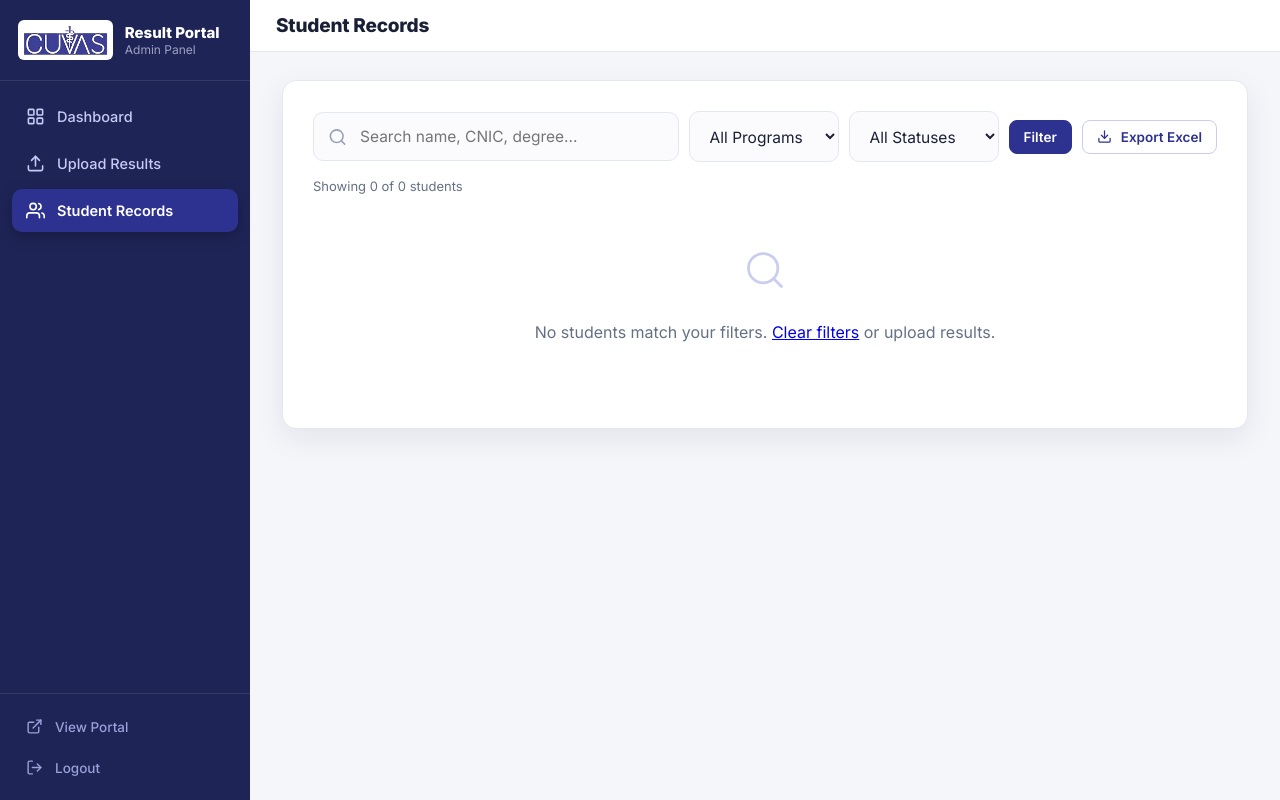
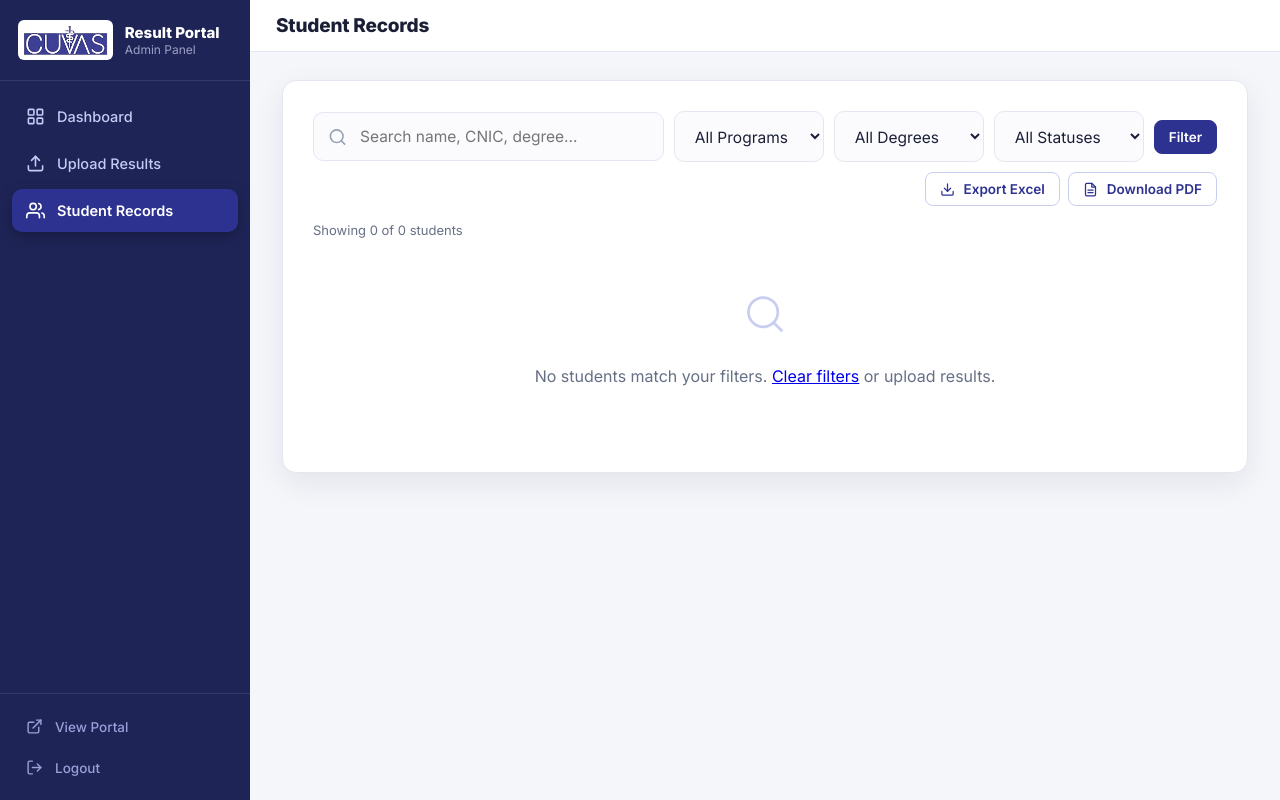
Before and after one commit to uzairareeb/cuvas-result-portal, a Flask app: page /admin/students in a window 1280 px wide. Run offline with Flask 3, Linux system fonts and the light colour scheme; the visitor is signed in with stand-in values (Sample User, id 1); data comes from the database, SQL or seed files in the repository; data that the repository does not hold is empty; some libraries are stand-ins or nearby versions.

Commit message:
Degree filter, professional PDF list export, records layout polish

```diff
--- a/templates/admin_students.html
+++ b/templates/admin_students.html
@@ -13,19 +13,31 @@
       <option value="PhD" {{ 'selected' if program == 'PhD' else '' }}>PhD</option>
       <option value="MPhil" {{ 'selected' if program == 'MPhil' else '' }}>MPhil</option>
     </select>
+    <select name="degree" class="no-icon">
+      <option value="all" {{ 'selected' if degree == 'all' else '' }}>All Degrees</option>
+      {% for d in degrees %}
+      <option value="{{ d }}" {{ 'selected' if degree == d else '' }}>{{ d }}</option>
+      {% endfor %}
+    </select>
     <select name="status" class="no-icon">
       <option value="all" {{ 'selected' if status == 'all' else '' }}>All Statuses</option>
       <option value="Qualified" {{ 'selected' if status == 'Qualified' else '' }}>Qualified</option>
       <option value="Not Qualified" {{ 'selected' if status == 'Not Qualified' else '' }}>Not Qualified</option>
     </select>
     <button type="submit" class="btn primary sm">Filter</button>
-    {% if q or program != 'all' or status != 'all' %}
+    {% if q or program != 'all' or degree != 'all' or status != 'all' %}
     <a href="{{ url_for('admin_students') }}" class="btn ghost sm">Clear</a>
     {% endif %}
-    <a href="{{ url_for('admin_export', q=q, program=program, status=status) }}" class="btn ghost sm" style="margin-left:auto">
+    <span style="margin-left:auto;display:inline-flex;gap:8px">
+    <a href="{{ url_for('admin_export', q=q, program=program, degree=degree, status=status) }}" class="btn ghost sm">
       <svg viewBox="0 0 24 24" fill="none" stroke="currentColor" stroke-width="2" stroke-linecap="round" stroke-linejoin="round"><path d="M21 15v4a2 2 0 0 1-2 2H5a2 2 0 0 1-2-2v-4"/><polyline points="7 10 12 15 17 10"/><line x1="12" y1="15" x2="12" y2="3"/></svg>
       Export Excel
     </a>
+    <a href="{{ url_for('admin_export_pdf', q=q, program=program, degree=degree, status=status) }}" class="btn ghost sm">
+      <svg viewBox="0 0 24 24" fill="none" stroke="currentColor" stroke-width="2" stroke-linecap="round" stroke-linejoin="round"><path d="M14 2H6a2 2 0 0 0-2 2v16a2 2 0 0 0 2 2h12a2 2 0 0 0 2-2V8z"/><polyline points="14 2 14 8 20 8"/><line x1="16" y1="13" x2="8" y2="13"/><line x1="16" y1="17" x2="8" y2="17"/></svg>
+      Download PDF
+    </a>
+    </span>
   </form>
 
   <p class="hint" style="margin:0 0 12px">Showing {{ rows|length }} of {{ total }} students</p>
@@ -71,19 +83,19 @@
   {% if pages > 1 %}
   <div class="pagination">
     {% if page > 1 %}
-    <a class="btn ghost sm" href="{{ url_for('admin_students', q=q, program=program, status=status, page=page-1) }}">&larr; Prev</a>
+    <a class="btn ghost sm" href="{{ url_for('admin_students', q=q, program=program, degree=degree, status=status, page=page-1) }}">&larr; Prev</a>
     {% endif %}
     {% for p in range(1, pages + 1) %}
       {% if p == page %}
       <span class="page on">{{ p }}</span>
       {% elif p == 1 or p == pages or (p >= page - 2 and p <= page + 2) %}
-      <a class="page" href="{{ url_for('admin_students', q=q, program=program, status=status, page=p) }}">{{ p }}</a>
+      <a class="page" href="{{ url_for('admin_students', q=q, program=program, degree=degree, status=status, page=p) }}">{{ p }}</a>
       {% elif p == page - 3 or p == page + 3 %}
       <span class="page dots">&hellip;</span>
       {% endif %}
     {% endfor %}
     {% if page < pages %}
-    <a class="btn ghost sm" href="{{ url_for('admin_students', q=q, program=program, status=status, page=page+1) }}">Next &rarr;</a>
+    <a class="btn ghost sm" href="{{ url_for('admin_students', q=q, program=program, degree=degree, status=status, page=page+1) }}">Next &rarr;</a>
     {% endif %}
   </div>
   {% endif %}
```
